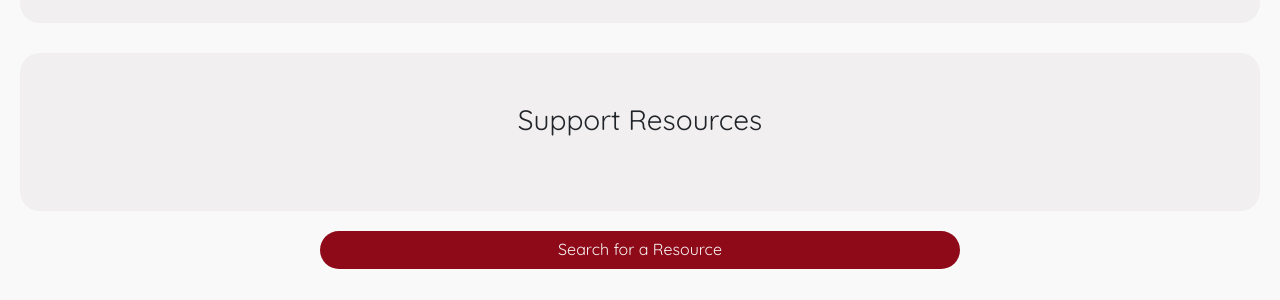
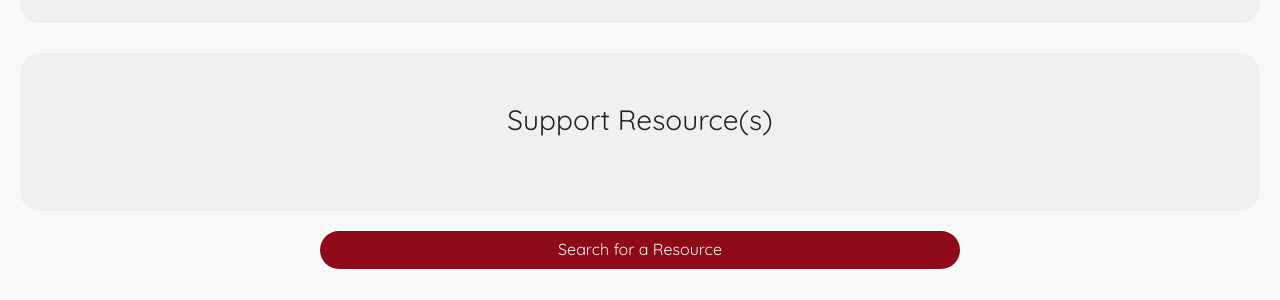
Before and after one commit to project-impact-2019/project-impact, a Django app: page /resource/ in a window 1280 px wide. Shown: the part 1696-1996 px from the top of the page. Run offline with Django 3.2, Linux system fonts and the light colour scheme; tables that the repository leaves empty hold one stand-in row (values such as "Sample post"); some libraries are stand-ins or nearby versions.

Commit message:
Resource

```diff
--- a/core/templates/core/resource_list.html
+++ b/core/templates/core/resource_list.html
@@ -156,7 +156,7 @@
         {% if resource_list %}
         <div class="sidepage-list">
             <ul>
-              <div class='category-header'><h3>Support Resources</h3></div>
+              <div class='category-header'><h3>Support Resource(s)</h3></div>
               {% for resource in resource_list %}
                 {% if resource.category.name == 'Support' %}
                 <li>
```
